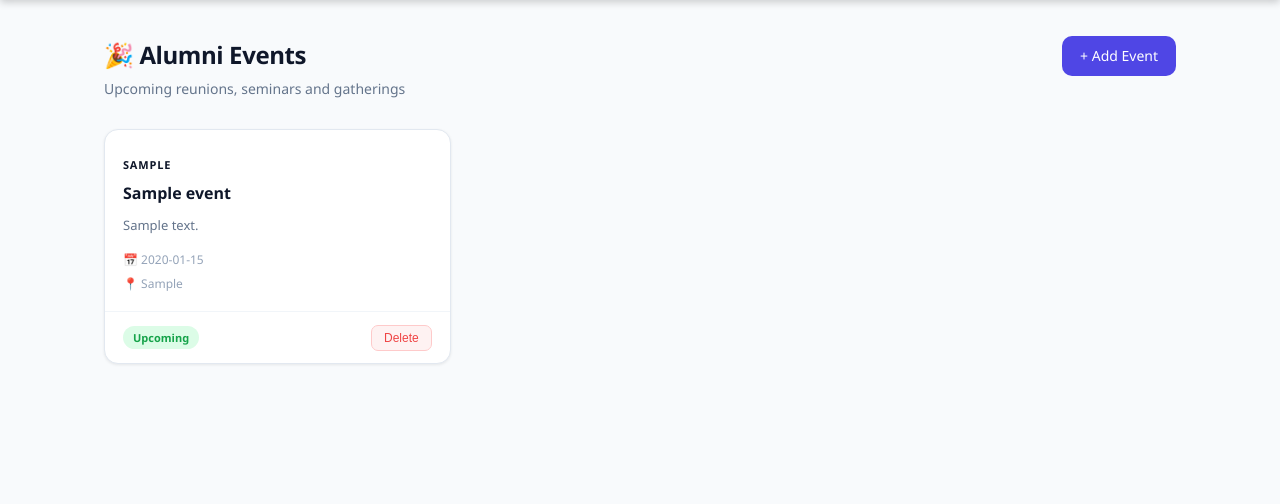
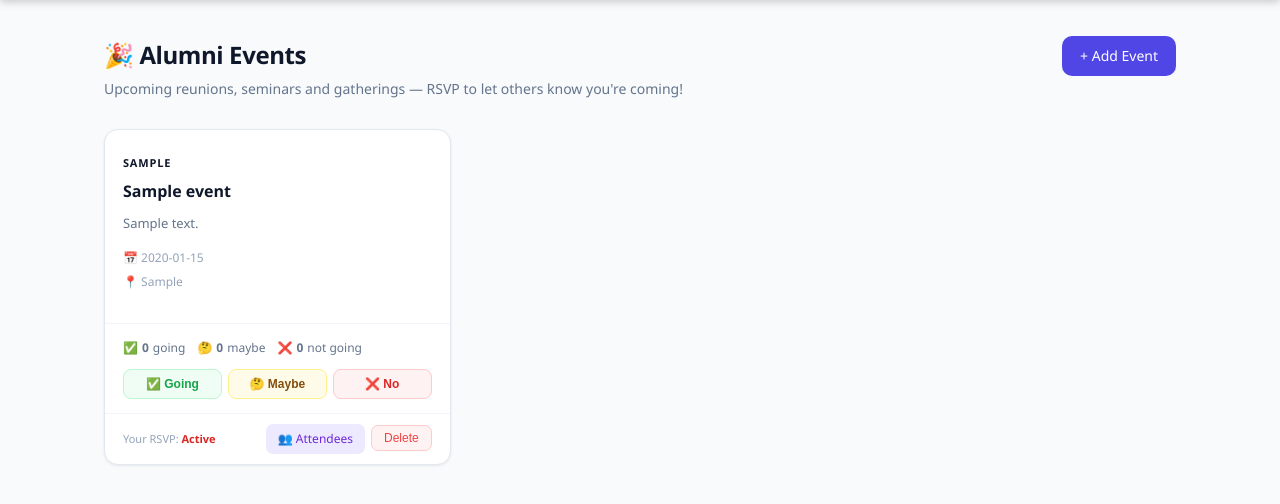
Before and after one commit to BibekDhakal22/alumni-tracker, a Flask app: page /events in a window 1280 px wide. Shown: the part 62-566 px from the top of the page. Run offline with Flask 3, Linux system fonts and the light colour scheme; a user stored in the database is signed in; tables that the repository leaves empty hold one stand-in row (values such as "Sample post").

Commit message:
new changes

```diff
--- a/app.py
+++ b/app.py
@@ -1,3 +1,43 @@
+# =============================================================================
+# APP.PY — Main Application File | Alumni Tracker System
+# BCA Final Year Project | TU Affiliated College, Nepal
+# =============================================================================
+#
+# PROJECT INFO:
+#   Name    : Alumni Tracker System
+#   Purpose : Track and manage BCA alumni information, employment and education
+#   Tech    : Python 3, Flask, SQLite, HTML/CSS/JS, Chart.js, Groq AI
+#   Author  : BCA Final Year Student, TU Affiliated College
+#
+# ROUTES SUMMARY:
+#   /login                  — Login page
+#   /dashboard              — Student dashboard
+#   /edit-profile           — Edit own profile
+#   /change-password        — Change password
+#   /upload-photo           — Upload profile photo
+#   /directory              — Browse all alumni
+#   /notices                — Notice board
+#   /contact                — Contact admin form
+#   /events                 — Alumni events
+#   /idcard                 — Digital alumni ID card
+#   /admin                  — Admin panel (admin only)
+#   /admin/add-student      — Add new alumni (admin only)
+#   /admin/delete/<id>      — Delete alumni (admin only)
+#   /admin/view/<id>        — View alumni profile (admin only)
+#   /admin/export           — Export CSV (admin only)
+#   /admin/print-report     — Print PDF report (admin only)
+#   /admin/messages         — View messages (admin only)
+#   /admin/notice/add       — Post notice (admin only)
+#   /analytics              — Analytics dashboard (admin only)
+#   /ai/chat                — AI chatbot
+#   /ai/career-advice       — AI career advice
+#   /ai/profile-suggestions — AI profile analysis
+#   /ai/analytics-summary   — AI analytics summary (admin only)
+#
+# =============================================================================
+
+
+
 from groq import Groq
 from dotenv import load_dotenv
 import os
@@ -14,7 +54,7 @@ from database import db, Student, Notice
 from flask import Flask, render_template, redirect, url_for, request, flash
 from flask_login import LoginManager, login_user, logout_user, login_required, current_user
 from database import db, Student
-from database import db, Student, Notice, Message, Event
+from database import db, Student, Notice, Message, Event, RSVP
 
 app = Flask(__name__)
 app.config['SECRET_KEY'] = 'alumni_secret_key_2024'
@@ -560,7 +600,22 @@ def ai_profile_suggestions():
 @login_required
 def events():
     all_events = Event.query.order_by(Event.event_date.asc()).all()
-    return render_template('events.html', events=all_events)
+    # Get current user's RSVPs
+    user_rsvps = {r.event_id: r.status for r in
+                  RSVP.query.filter_by(student_id=current_user.id).all()}
+    # Get RSVP counts for each event
+    rsvp_counts = {}
+    for event in all_events:
+        rsvp_counts[event.id] = {
+            'going':     RSVP.query.filter_by(event_id=event.id, status='going').count(),
+            'maybe':     RSVP.query.filter_by(event_id=event.id, status='maybe').count(),
+            'not_going': RSVP.query.filter_by(event_id=event.id, status='not_going').count(),
+        }
+    return render_template('events.html',
+        events=all_events,
+        user_rsvps=user_rsvps,
+        rsvp_counts=rsvp_counts
+    )
 
 @app.route('/admin/events/add', methods=['GET', 'POST'])
 @login_required
@@ -597,6 +652,60 @@ def delete_event(event_id):
 def id_card():
     return render_template('id_card.html', user=current_user)
 
+
+@app.route('/events/rsvp/<int:event_id>', methods=['POST'])
+@login_required
+def rsvp_event(event_id):
+    status = request.form.get('status')
+    if status not in ['going', 'maybe', 'not_going']:
+        flash('Invalid RSVP status.')
+        return redirect(url_for('events'))
+
+    # Check if already RSVP'd
+    existing = RSVP.query.filter_by(
+        event_id=event_id,
+        student_id=current_user.id
+    ).first()
+
+    if existing:
+        # Update existing RSVP
+        existing.status = status
+        db.session.commit()
+        flash('Your RSVP has been updated!')
+    else:
+        # Create new RSVP
+        rsvp = RSVP(
+            event_id   = event_id,
+            student_id = current_user.id,
+            status     = status
+        )
+        db.session.add(rsvp)
+        db.session.commit()
+        flash('Your RSVP has been saved!')
+
+    return redirect(url_for('events'))
+
+@app.route('/admin/events/<int:event_id>/attendees')
+@login_required
+def event_attendees(event_id):
+    if not current_user.is_admin:
+        return redirect(url_for('dashboard'))
+    event   = Event.query.get_or_404(event_id)
+    going   = RSVP.query.filter_by(event_id=event_id, status='going').all()
+    maybe   = RSVP.query.filter_by(event_id=event_id, status='maybe').all()
+    not_going = RSVP.query.filter_by(event_id=event_id, status='not_going').all()
+
+    # Get student details for each RSVP
+    def get_student(rsvp):
+        return Student.query.get(rsvp.student_id)
+
+    return render_template('event_attendees.html',
+        event=event,
+        going=[get_student(r) for r in going],
+        maybe=[get_student(r) for r in maybe],
+        not_going=[get_student(r) for r in not_going]
+    )
+
 @app.route('/logout')
 @login_required
 def logout():
--- a/templates/events.html
+++ b/templates/events.html
@@ -6,44 +6,61 @@
   <link rel="stylesheet" href="/static/css/style.css">
   <style>
     .events-grid { display: grid; grid-template-columns: repeat(3,1fr); gap: 16px; }
+
     .event-card {
       background: white; border-radius: 14px; overflow: hidden;
       box-shadow: 0 1px 3px rgba(0,0,0,0.08); border: 1px solid #e2e8f0;
       transition: transform 0.15s, box-shadow 0.15s;
     }
     .event-card:hover { transform: translateY(-3px); box-shadow: 0 8px 24px rgba(0,0,0,0.1); }
-    .event-banner {
-      height: 8px;
-    }
-    .event-banner.reunion   { background: linear-gradient(90deg,#6366f1,#8b5cf6); }
-    .event-banner.seminar   { background: linear-gradient(90deg,#0ea5e9,#06b6d4); }
-    .event-banner.workshop  { background: linear-gradient(90deg,#22c55e,#16a34a); }
-    .event-banner.social    { background: linear-gradient(90deg,#f59e0b,#d97706); }
-    .event-banner.general   { background: linear-gradient(90deg,#94a3b8,#64748b); }
+
+    .event-banner { height: 6px; }
+    .event-banner.reunion  { background: linear-gradient(90deg,#6366f1,#8b5cf6); }
+    .event-banner.seminar  { background: linear-gradient(90deg,#0ea5e9,#06b6d4); }
+    .event-banner.workshop { background: linear-gradient(90deg,#22c55e,#16a34a); }
+    .event-banner.social   { background: linear-gradient(90deg,#f59e0b,#d97706); }
+    .event-banner.general  { background: linear-gradient(90deg,#94a3b8,#64748b); }
+
     .event-body { padding: 18px; }
     .event-type {
       font-size: 11px; font-weight: 700; text-transform: uppercase;
       letter-spacing: 0.8px; margin-bottom: 8px;
     }
-    .event-type.reunion   { color: #6366f1; }
-    .event-type.seminar   { color: #0ea5e9; }
-    .event-type.workshop  { color: #22c55e; }
-    .event-type.social    { color: #f59e0b; }
-    .event-type.general   { color: #94a3b8; }
+    .event-type.reunion  { color: #6366f1; }
+    .event-type.seminar  { color: #0ea5e9; }
+    .event-type.workshop { color: #22c55e; }
+    .event-type.social   { color: #f59e0b; }
+    .event-type.general  { color: #94a3b8; }
+
     .event-title { font-size: 16px; font-weight: 700; color: #0f172a; margin-bottom: 8px; }
     .event-desc  { font-size: 13px; color: #64748b; line-height: 1.6; margin-bottom: 14px; }
-    .event-meta  { display: flex; flex-direction: column; gap: 5px; }
+    .event-meta  { display: flex; flex-direction: column; gap: 5px; margin-bottom: 14px; }
     .event-meta-row { display: flex; align-items: center; gap: 8px; font-size: 12px; color: #94a3b8; }
+
+    /* RSVP section */
+    .rsvp-section { border-top: 1px solid #f1f5f9; padding: 14px 18px; }
+    .rsvp-counts {
+      display: flex; gap: 12px; margin-bottom: 12px; font-size: 12px;
+    }
+    .rsvp-count { display: flex; align-items: center; gap: 4px; color: #64748b; }
+    .rsvp-buttons { display: flex; gap: 6px; }
+    .rsvp-btn {
+      flex: 1; padding: 7px 4px; border-radius: 8px; font-size: 12px;
+      font-weight: 600; cursor: pointer; border: 1.5px solid transparent;
+      transition: all 0.15s; text-align: center;
+    }
+    .rsvp-btn.going     { background: #f0fdf4; color: #16a34a; border-color: #bbf7d0; }
+    .rsvp-btn.maybe     { background: #fefce8; color: #854d0e; border-color: #fef08a; }
+    .rsvp-btn.not_going { background: #fef2f2; color: #dc2626; border-color: #fecaca; }
+    .rsvp-btn.going.active     { background: #16a34a; color: white; border-color: #16a34a; }
+    .rsvp-btn.maybe.active     { background: #d97706; color: white; border-color: #d97706; }
+    .rsvp-btn.not_going.active { background: #dc2626; color: white; border-color: #dc2626; }
+    .rsvp-btn:hover { transform: translateY(-1px); }
+
     .event-footer {
-      padding: 12px 18px; border-top: 1px solid #f1f5f9;
+      padding: 10px 18px; border-top: 1px solid #f1f5f9;
       display: flex; justify-content: space-between; align-items: center;
     }
-    .days-badge {
-      font-size: 11px; font-weight: 600; padding: 3px 10px; border-radius: 20px;
-    }
-    .days-badge.upcoming { background: #dcfce7; color: #16a34a; }
-    .days-badge.soon     { background: #fef9c3; color: #854d0e; }
-    .days-badge.past     { background: #f1f5f9; color: #94a3b8; }
   </style>
 </head>
 <body>
@@ -55,9 +72,7 @@
     <a href="/events" class="active">Events</a>
     <a href="/notices">Notices</a>
     <a href="/directory">Directory</a>
-    {% if current_user.is_admin %}
-      <a href="/admin">Admin</a>
-    {% endif %}
+    {% if current_user.is_admin %}<a href="/admin">Admin</a>{% endif %}
     <button class="dark-toggle" onclick="toggleDark()" id="darkBtn">🌙</button>
     <a href="/logout" class="danger">Logout</a>
   </div>
@@ -67,7 +82,7 @@
   <div class="page-header-row">
     <div class="page-header" style="margin-bottom:0;">
       <h2>🎉 Alumni Events</h2>
-      <p>Upcoming reunions, seminars and gatherings</p>
+      <p>Upcoming reunions, seminars and gatherings — RSVP to let others know you're coming!</p>
     </div>
     {% if current_user.is_admin %}
       <a href="/admin/events/add" class="btn btn-primary">+ Add Event</a>
@@ -86,6 +101,9 @@
   <div class="events-grid" style="margin-top:24px;">
     {% for event in events %}
     {% set etype = event.event_type.lower() %}
+    {% set counts = rsvp_counts[event.id] %}
+    {% set my_rsvp = user_rsvps.get(event.id, '') %}
+
     <div class="event-card">
       <div class="event-banner {{ etype }}"></div>
       <div class="event-body">
@@ -93,7 +111,7 @@
         <div class="event-title">{{ event.title }}</div>
         {% if event.description %}
           <div class="event-desc">
-            {{ event.description[:100] }}{% if event.description|length > 100 %}...{% endif %}
+            {{ event.description[:80] }}{% if event.description|length > 80 %}...{% endif %}
           </div>
         {% endif %}
         <div class="event-meta">
@@ -103,9 +121,56 @@
           {% endif %}
         </div>
       </div>
+
+      <!-- RSVP Section -->
+      <div class="rsvp-section">
+        <div class="rsvp-counts">
+          <div class="rsvp-count">✅ <strong>{{ counts.going }}</strong> going</div>
+          <div class="rsvp-count">🤔 <strong>{{ counts.maybe }}</strong> maybe</div>
+          <div class="rsvp-count">❌ <strong>{{ counts.not_going }}</strong> not going</div>
+        </div>
+        <div class="rsvp-buttons">
+          <form method="POST" action="/events/rsvp/{{ event.id }}" style="display:contents;">
+            <input type="hidden" name="status" value="going">
+            <button type="submit"
+              class="rsvp-btn going {{ 'active' if my_rsvp == 'going' }}">
+              ✅ Going
+            </button>
+          </form>
+          <form method="POST" action="/events/rsvp/{{ event.id }}" style="display:contents;">
+            <input type="hidden" name="status" value="maybe">
+            <button type="submit"
+              class="rsvp-btn maybe {{ 'active' if my_rsvp == 'maybe' }}">
+              🤔 Maybe
+            </button>
+          </form>
+          <form method="POST" action="/events/rsvp/{{ event.id }}" style="display:contents;">
+            <input type="hidden" name="status" value="not_going">
+            <button type="submit"
+              class="rsvp-btn not_going {{ 'active' if my_rsvp == 'not_going' }}">
+              ❌ No
+            </button>
+          </form>
+        </div>
+      </div>
+
       <div class="event-footer">
-        <span class="days-badge upcoming">Upcoming</span>
+        <span style="font-size:11px;color:#94a3b8;">
+          {% if my_rsvp %}
+            Your RSVP:
+            <strong style="color:{{ '#16a34a' if my_rsvp == 'going' else '#d97706' if my_rsvp == 'maybe' else '#dc2626' }}">
+              {{ my_rsvp.replace('_', ' ').title() }}
+            </strong>
+          {% else %}
+            Not responded yet
+          {% endif %}
+        </span>
+        <div style="display:flex;gap:6px;">
           {% if current_user.is_admin %}
+            <a href="/admin/events/{{ event.id }}/attendees"
+               class="btn btn-sm" style="background:#ede9fe;color:#6d28d9;border:none;">
+              👥 Attendees
+            </a>
             <form method="POST" action="/admin/events/delete/{{ event.id }}"
                   onsubmit="return confirm('Delete this event?')" style="margin:0;">
               <button type="submit" class="btn btn-danger btn-sm">Delete</button>
@@ -113,14 +178,18 @@
           {% endif %}
         </div>
       </div>
+    </div>
     {% endfor %}
   </div>
+
   {% else %}
   <div class="empty-state card" style="margin-top:24px;">
     <div class="empty-icon">📅</div>
     No events scheduled yet.
     {% if current_user.is_admin %}
-      <br><a href="/admin/events/add" class="btn btn-primary btn-sm" style="margin-top:12px;">+ Add First Event</a>
+      <br><a href="/admin/events/add" class="btn btn-primary btn-sm" style="margin-top:12px;">
+        + Add First Event
+      </a>
     {% endif %}
   </div>
   {% endif %}
```
Also changed, not shown: database.py (+71 -22 lines), templates/event_attendees.html (added, +121 -0 lines). Lines whose indentation alone changed are shown as unchanged.
